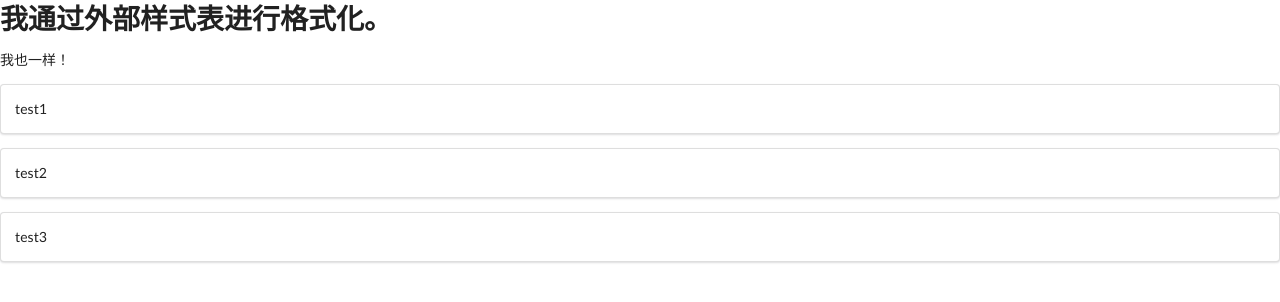
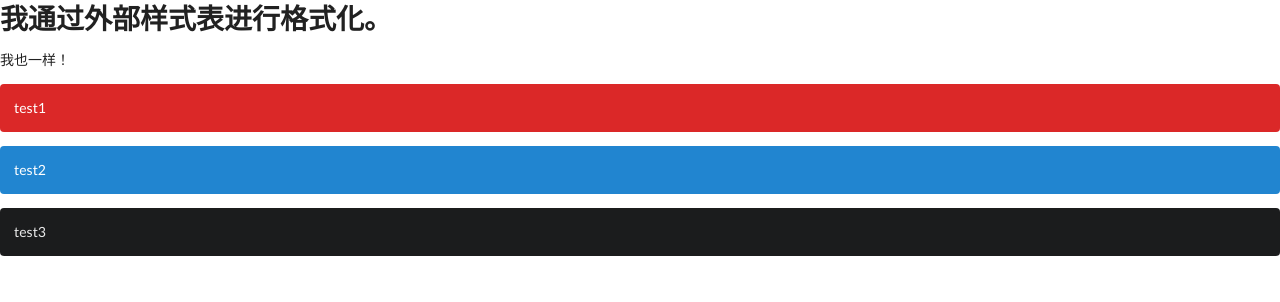
Before and after one commit to nvwa-xt/flask-web, a Flask app: page / in a window 1280 px wide. Shown: the top 302 px of the page. Run offline with Flask 2, Linux system fonts and the light colour scheme.

Commit message:
Wed Aug  2 10:00:37 CST 2017

```diff
--- a/templates/index.html
+++ b/templates/index.html
@@ -7,15 +7,15 @@
     <body>
         <h1>我通过外部样式表进行格式化。</h1>
         <p>我也一样！</p>
-	<div class="ui segment">
+	<div class="ui inverted red segment">
             test1
 	</div>
 
-  	<div class="ui segment">
+  	<div class="ui inverted blue segment">
             test2
 	</div>
 
-	<div class="ui segment">
+	<div class="ui inverted segment">
             test3
 	</div>
 
```
